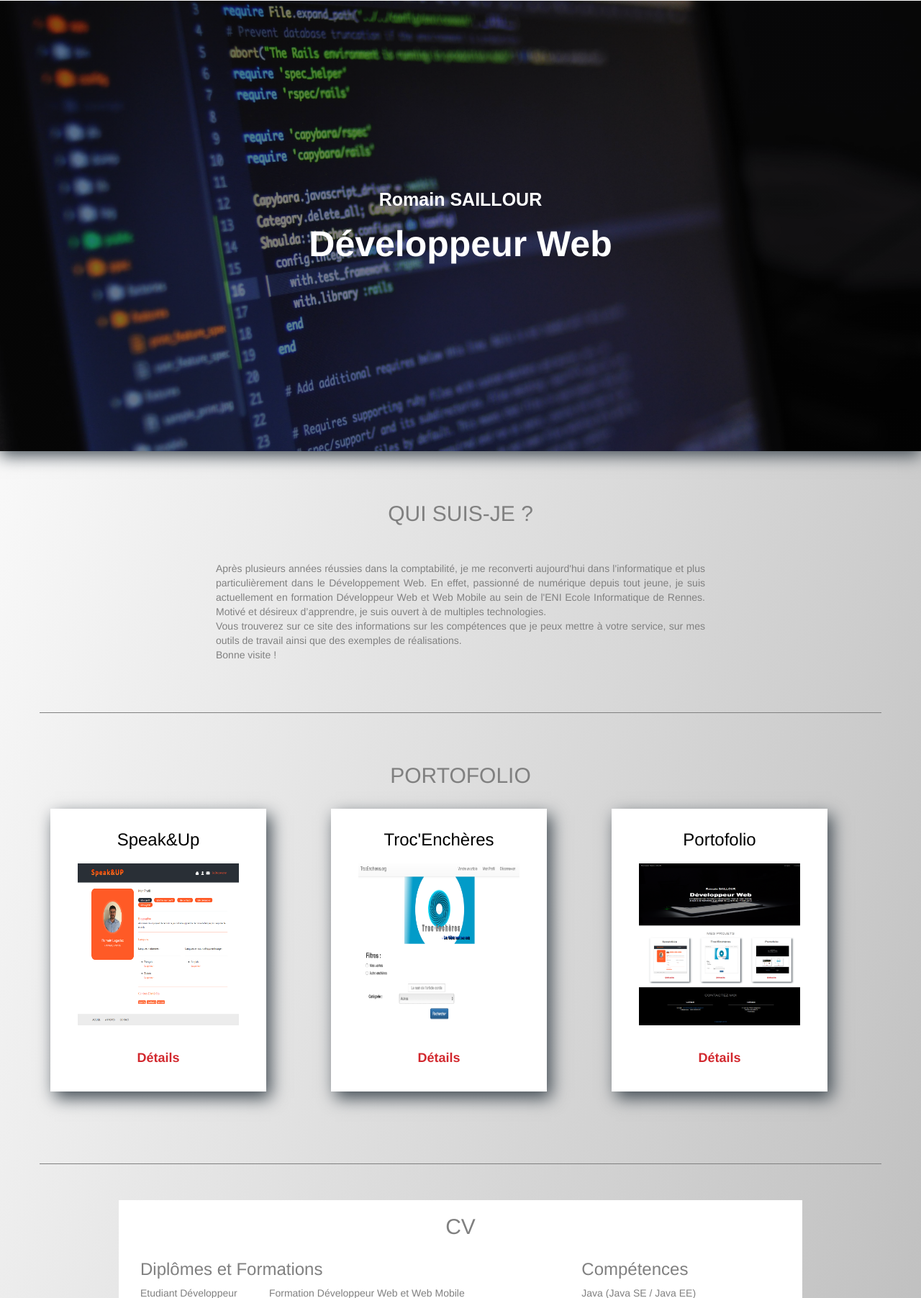
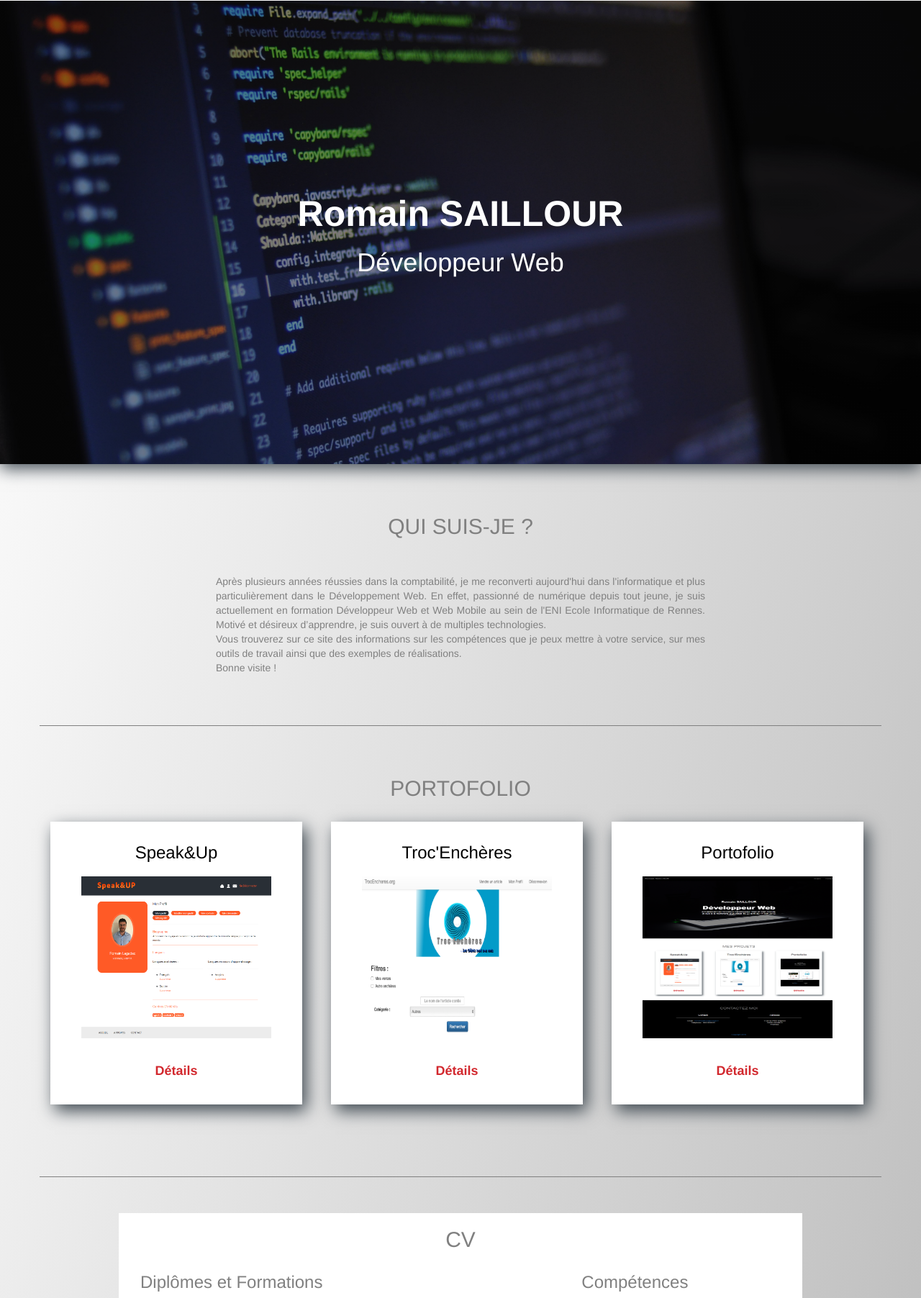
Before and after one commit to RomainSai/portofolio, a PHP site: page /index.html in a window 1280 px wide. Shown: the top 1804 px of the page at 72% size. Run offline with PHP 8.4, Linux system fonts and the light colour scheme; some libraries are stand-ins or nearby versions.

Commit message:
centrer projet box en lg (augmentation de la max-width)

```diff
--- a/index.html
+++ b/index.html
@@ -46,8 +46,8 @@
     <div class="container">
       <div class="col-md-8 col-md-offset-2">
         <a href="#presentation">
-          <h3>Romain SAILLOUR</h3>
-          <h2>Développeur Web</h2>
+          <h2>Romain SAILLOUR</h2>
+          <h1>Développeur Web</h1>
         </a>
 
       </div>
@@ -324,7 +324,6 @@
                                <li> - Aide à la clôture mensuelle</li>
                            </ul>
                           </div>
-
                        </p>
                     </div>
                   </div>
--- a/style.css
+++ b/style.css
@@ -85,7 +85,7 @@ img#bg {
 }
 
 #projetsBox{
-  max-width: 300px;
+  max-width: 350px;
   /*border:   1px solid rgba(170,170,170,.89); */
   color: black;
   background: #fff;
```
Lines whose indentation alone changed are shown as unchanged.
